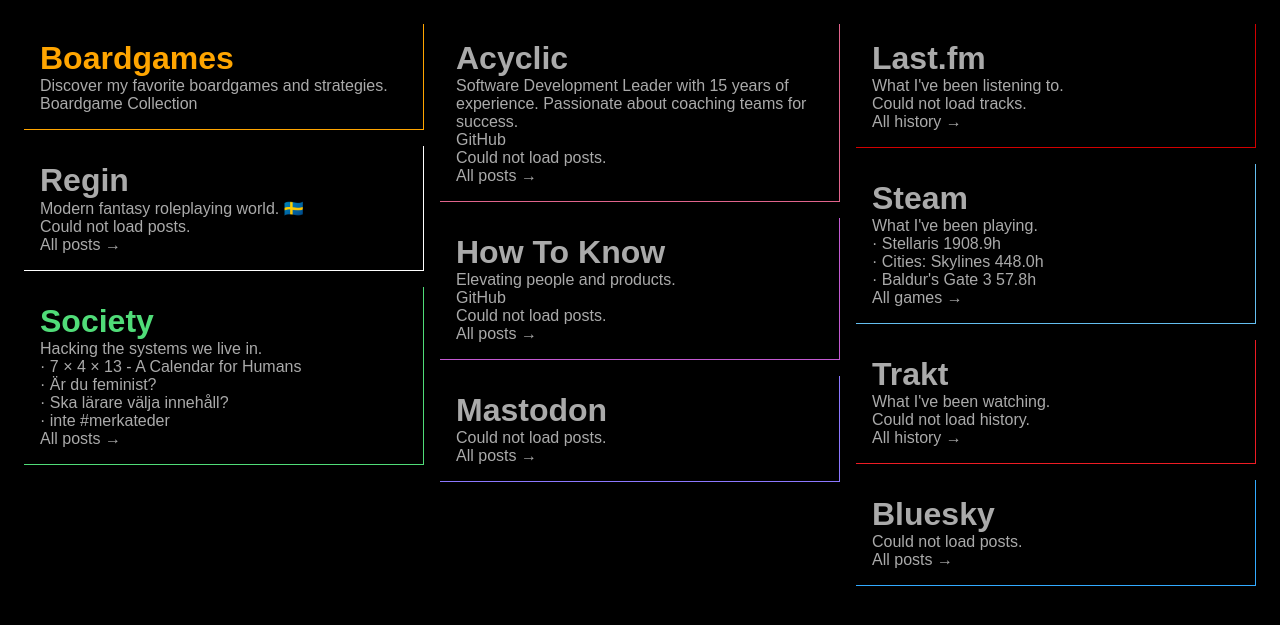
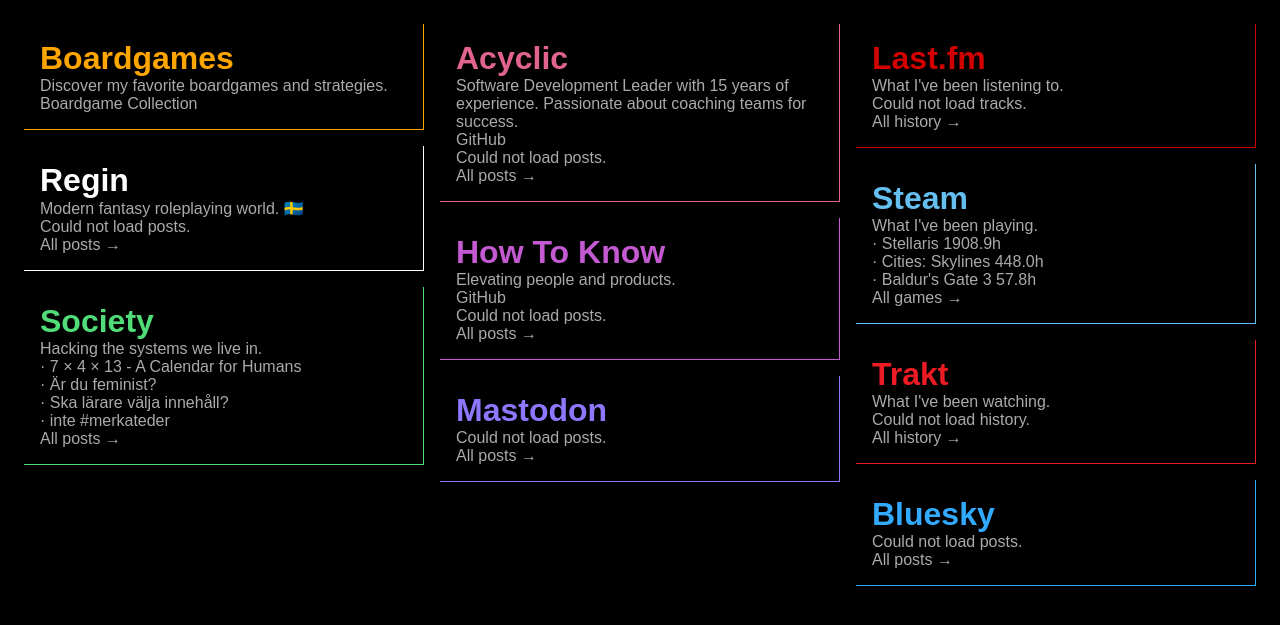
Before and after one commit to paven/paven.github.com, a Jekyll site: the page built from index.html, in a window 1280 px wide. Shown: the top 625 px of the page. Built offline with Jekyll 4.4.1, drawn with Linux system fonts in a browser that asks for light colours.

Commit message:
Keep heading links colored with accent color

```diff
--- a/index.html
+++ b/index.html
@@ -68,6 +68,9 @@
             color: #aaa;
         }
         .column h1 {
+            color: var(--column-color);
+        }
+        .column h1 a {
             color: var(--column-color);
         }
         .posts a::before {
```
